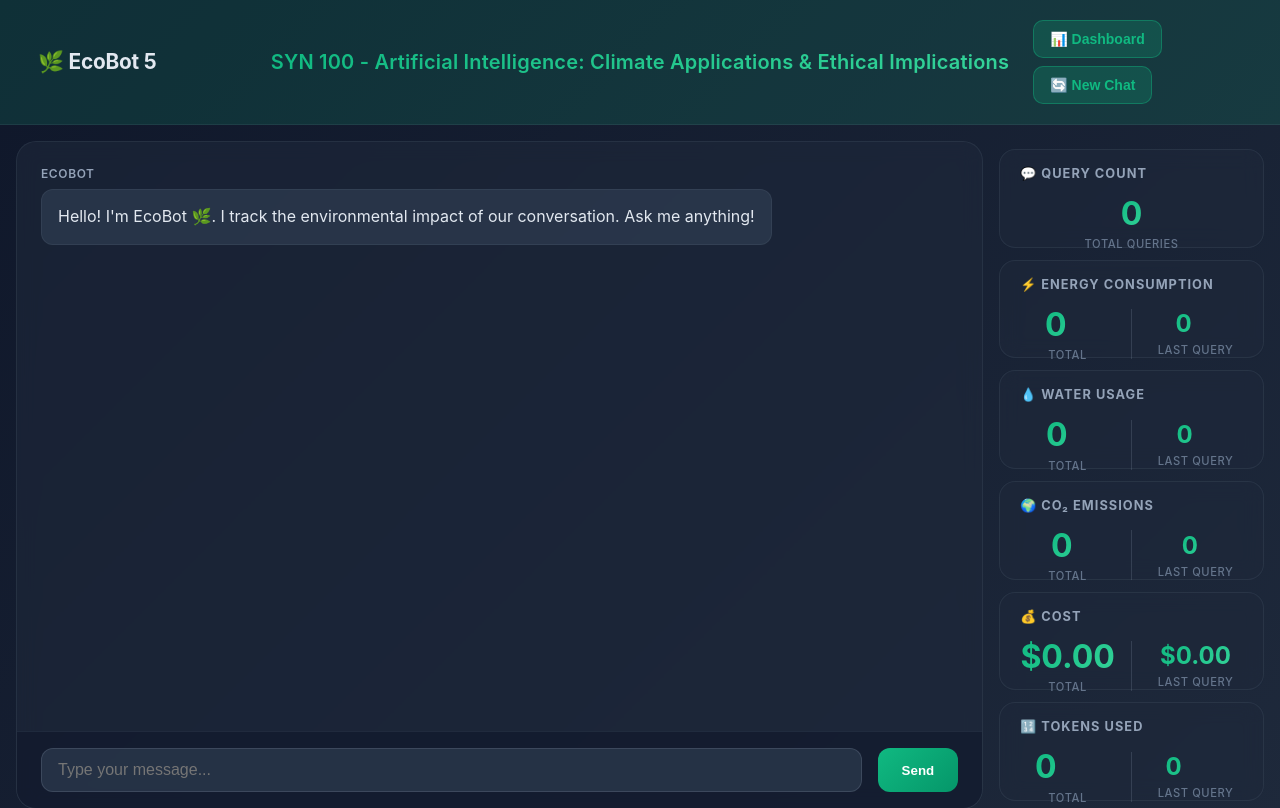
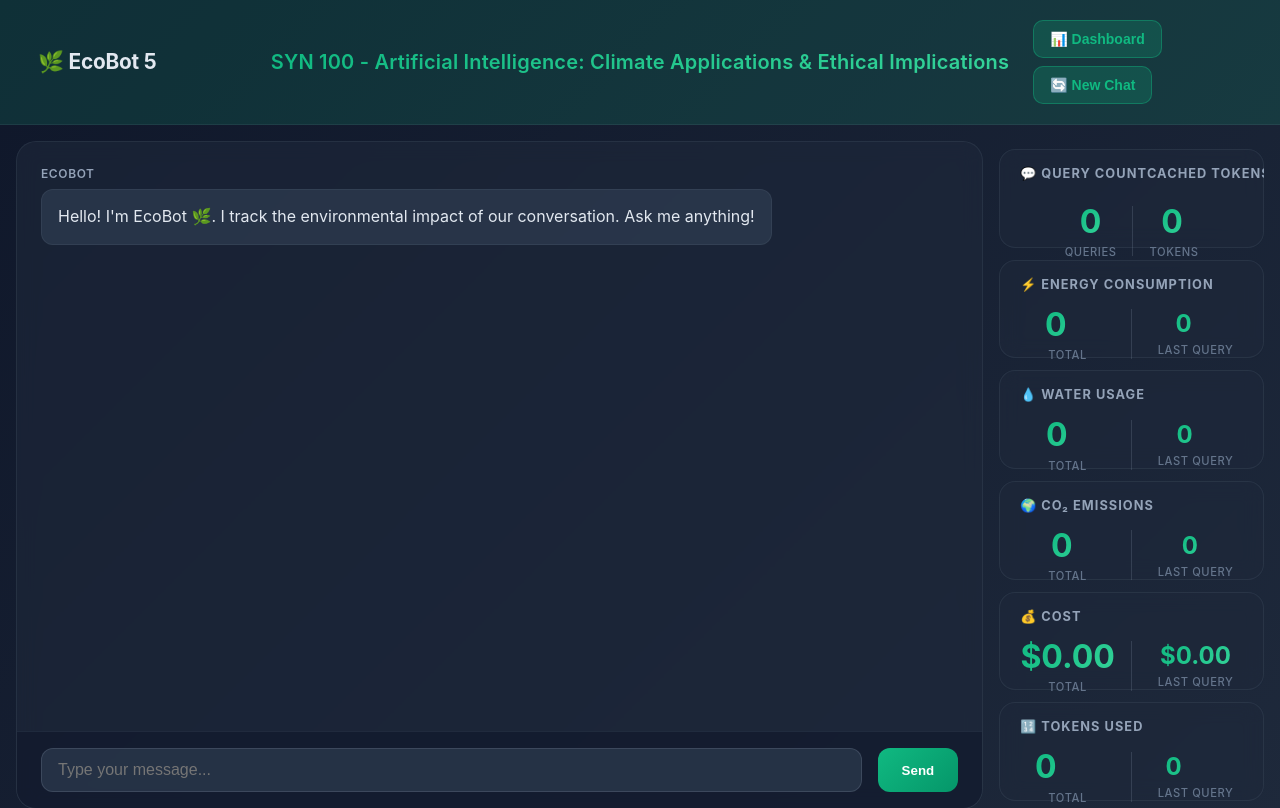
Before and after one commit to hari3mo/EcoBot, a Flask app: page / in a window 1280 px wide. Shown: the top 808 px of the page. Run offline with Flask 3, Linux system fonts and the light colour scheme.

Commit message:
cached tokens

```diff
--- a/app/app.py
+++ b/app/app.py
@@ -323,12 +323,20 @@ def pull_db():
 
 @app.route("/dashboard", methods=["GET"])
 def dashboard():
-    log_table_name = 'logs' if PROD else 'logs-dev'
-    prompt_table_name = 'prompts' if PROD else 'prompts-dev'
+    # logs = 'logs' if PROD else 'logs-dev'
+    # prompts = 'prompts' if PROD else 'prompts-dev'
+    try:
+        # logs_df = pd.read_sql_table(logs, con=engine)
+        # prompts_df = pd.read_sql_table(prompts, con=engine)
 
-    try:
-        logs_df = pd.read_sql_table(log_table_name, con=engine)
-        prompts_df = pd.read_sql_table(prompt_table_name, con=engine)
+        logs_prod = pd.read_sql_table('logs', con=engine)
+        prompts_prod = pd.read_sql_table('prompts', con=engine)
+        logs_dev = pd.read_sql_table('logs-dev', con=engine)
+        prompts_dev = pd.read_sql_table('prompts-dev', con=engine)
+
+        logs_df = pd.concat([logs_prod, logs_dev], ignore_index=True)
+        prompts_df = pd.concat([prompts_prod, prompts_dev], ignore_index=True)
+
     except Exception as e:
         logging.error(f"Error reading from database for dashboard: {e}")
         return render_template("dashboard.html", error=str(e))
--- a/app/static/css/style.css
+++ b/app/static/css/style.css
@@ -381,7 +381,7 @@ body {
     line-height: 1;
 }
 
-.stat-title {
+.stat-title, .stat-title-left,  .stat-title-right {
     font-size: 0.8rem;
     font-weight: 700;
     color: #94a3b8;
@@ -579,3 +579,10 @@ body {
     padding-left: 1.25rem;
     /* keep nested indentation */
 }
+
+.stat-card-header {
+    display: flex;
+    justify-content: space-between;
+    align-items: flex-start;
+    margin-bottom: 8px;
+}
--- a/app/templates/index.html
+++ b/app/templates/index.html
@@ -30,15 +30,22 @@
     <!-- Stats -->
     <div class="stats-section">
     <div class="stat-card">
-            <div class="stat-title">💬 Query Count</div>
+    <div class="stat-card-header">
+        <span class="stat-title-left">💬 Query Count</span>
+        <span class="stat-title-right">Cached Tokens 🪙</span>
+    </div>
     <div class="stat-values stat-values-center">
         <div class="stat-value-group">
             <div class="stat-number" id="queryCount">0</div>
-                    <div class="stat-label">Total Queries</div>
+            <div class="stat-label">Queries</div>
+        </div>
+        <div class="stat-divider"></div>
+        <div class="stat-value-group">
+            <div class="stat-number" id="cachedTokens">0<span class="stat-unit"></span></div>
+            <div class="stat-label">Tokens</div>
         </div>
     </div>
 </div>
-
         <div class="stat-card">
             <div class="stat-title">⚡ Energy Consumption</div>
             <div class="stat-values">
```
Lines whose indentation alone changed are shown as unchanged.
